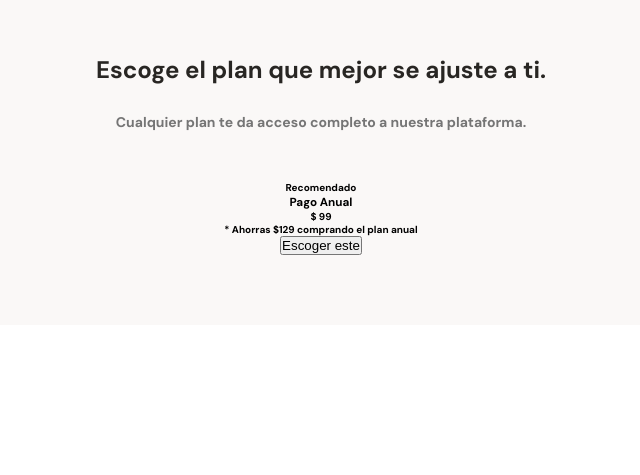
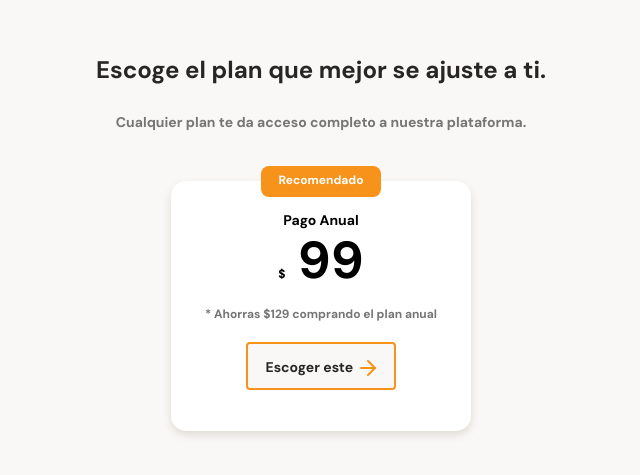
Before and after one commit to Werewolf1200/Maquetacion-Mobile-First-Platzi, a plain HTML site: page index.html in a window 1280 px wide. Shown: the part 2383-2858 px from the top of the page, without its empty margins (319-959 px from the left). Before the commit the page ends 2708 px from the top, so only its background shows below. Drawn offline with Linux system fonts and the light colour scheme.

Commit message:
Card Styles & Button
Detallando los estilos de las tarjetas y el boton

```diff
--- a/index.html
+++ b/index.html
@@ -105,12 +105,12 @@
             </div>
             <section class="plans-container--slider">
                 <article class="plans-container--card">
-                    <p>Recomendado</p>
-                    <div>
-                        <h3>Pago Anual</h3>
-                        <p><span>$</span> 99</p>
-                        <p>* Ahorras $129 comprando el plan anual</p>
-                        <button>Escoger este <span></span></button>
+                    <p class="recomendado">Recomendado</p>
+                    <div class="plan-info-container">
+                        <h3 class="plan-card--title">Pago Anual</h3>
+                        <p class="plan-card--price"><span>$</span> 99</p>
+                        <p class="plan-card--saving">* Ahorras $129 comprando el plan anual</p>
+                        <button class="plan-card--call">Escoger este <span></span></button>
                     </div>
                 </article>
             </section>
--- a/styles.css
+++ b/styles.css
@@ -399,3 +399,77 @@ main {
     line-height: 1.8rem;
     color: #757575;
 }
+
+.plans-container--card {
+    position: relative;
+    width: 70%;
+    min-width: 230px;
+    max-width: 300px;
+    height: 250px;
+    margin: 50px auto 0;
+    padding: 0 15px;
+    background-color: var(--just-white);
+    border-radius: 15px;
+    box-shadow: 0 4px 8px rgba(89, 73, 30, 0.16);
+}
+
+.recomendado {
+    position: absolute;
+    width: 120px;
+    height: 31px;
+    padding: 6px;
+    top: -15px;
+    left: calc(50% - 60px);
+    background-color: var(--bitcoin-orange);
+    border-radius: 8px;
+    color: var(--just-white);
+    font-size: 1.2rem;
+}
+
+.plan-card--title {
+    padding-top: 30px;
+    font-size: 1.4rem;
+    font-weight: 500;
+    line-height: 1.8rem;
+    color: black;
+}
+
+.plan-card--price {
+    padding: 5px 0;
+    font-size: 5.2rem;
+    font-weight: bold;
+    line-height: 5.3rem;
+    color: black;
+}
+
+.plan-card--price span {
+    font-size: 1.2rem;
+    font-weight: 300;
+}
+
+.plan-card--saving {
+    font-size: 1.2rem;
+    color: #757575;
+}
+
+.plan-card--call {
+    width: 150px;
+    height: 48px;
+    margin-top: 20px;
+    background-color: #faf8f7;
+    border: 2px solid var(--bitcoin-orange);
+    border-radius: 4px;
+    font-family: 'DM Sans', sans-serif;
+    font-size: 1.4rem;
+    font-weight: bold;
+    line-height: 1.8rem;
+    color: var(--black);
+}
+
+.plan-card--call span {
+    display: inline-block;
+    width: 20px;
+    height: 20px;
+    background-image: url("./assets/icons/arrow-right.svg");
+    vertical-align: text-bottom;
+}
```
